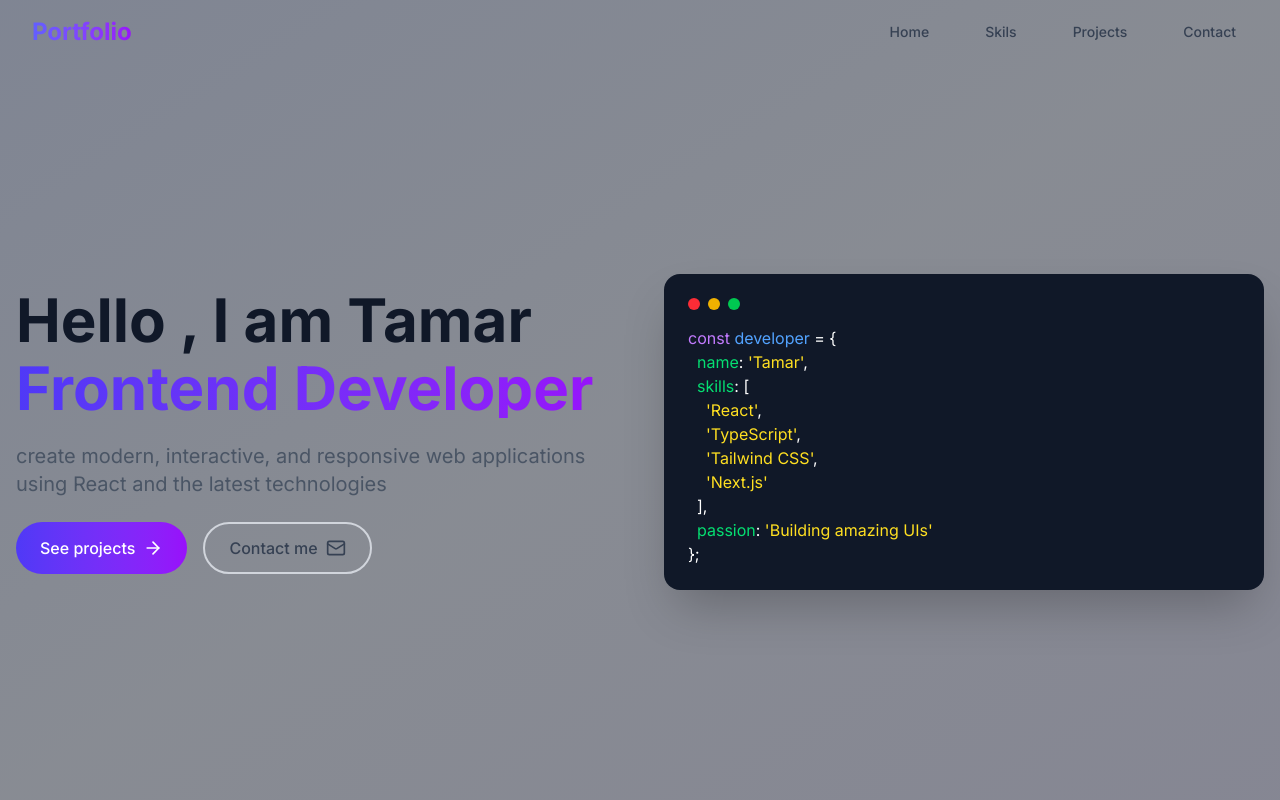
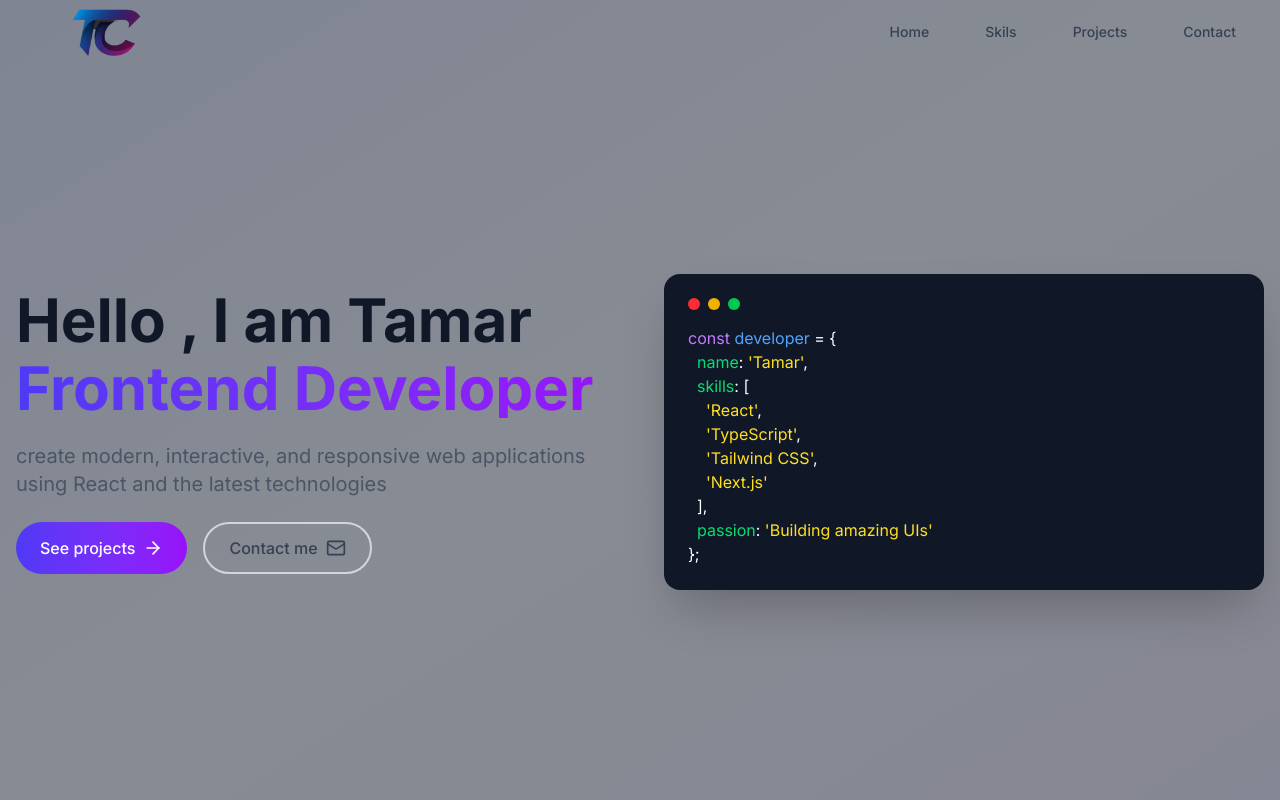
Before and after one commit to TamarCoder/portfolio, a Next.js app: page / in a window 1280 px wide. Shown: the top 800 px of the page. Built offline with nearby package versions, Linux system fonts and the light colour scheme.

Commit message:
add logo

```diff
--- a/app/components/Navigation/Navigation.tsx
+++ b/app/components/Navigation/Navigation.tsx
@@ -29,9 +29,9 @@ const Navigation = ({ theme, toggleTheme } : any) => {
       <div className="max-w-7xl mx-auto px-4 sm:px-6 lg:px-8">
         <div className="flex items-center justify-between h-16">
           {/* Logo */}
-          <div className="flex-shrink-0">
+          <div className="flex-shrink-0 ">
             <span className="text-2xl font-bold bg-gradient-to-r from-indigo-500 to-purple-600 bg-clip-text text-transparent">
-              Portfolio
+                <img src="/cover.svg" alt="" className='w-[150px] h-[150px] cursor-pointer'/>
             </span>
           </div>
 
```
Also changed, not shown: public/cover.svg (added).
